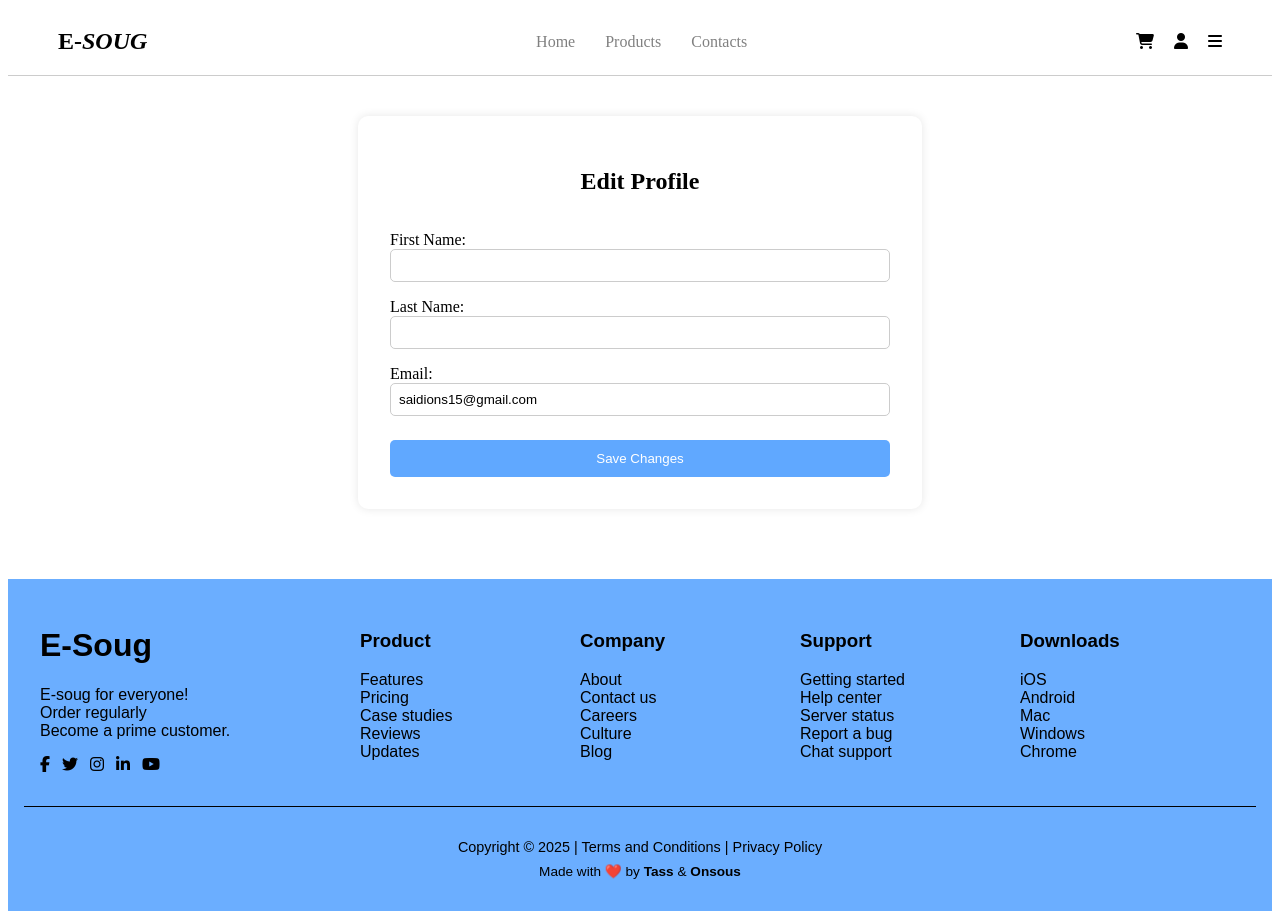
After one commit to saidions01/e-commerce-django, a Django app: page /edit-profile/ in a window 1280 px wide. The commit adds this page. Run offline with Django 5.2, Linux system fonts and the light colour scheme; a user stored in the database is signed in.

Commit message:
final commit

```diff
--- a/ecommerce_platform/urls.py
+++ b/ecommerce_platform/urls.py
@@ -20,15 +20,14 @@ from django.conf import settings
 from django.conf.urls.static import static
 from django.contrib.auth import views as auth_views
 from . import views
+
 urlpatterns = [
-    path('', views.home, name='root'),
+    path('', views.login_view, name='root'),
     path('admin/', admin.site.urls),
     path('', include('store.urls')),
     path('login/', auth_views.LoginView.as_view(template_name='registration/login.html'), name='login'),
-    path('logout/', auth_views.LogoutView.as_view(), name='logout'),
+    path('logout/', views.login_view, name='logout'),
 
-
-    path('', views.home, name='home')
 
 
 
--- a/ecommerce_platform/views.py
+++ b/ecommerce_platform/views.py
@@ -13,4 +13,4 @@ def product_list(request):
     return render(request, 'product_list.html')
 
 def login_view(request):
-    return render(request, '/ecommerce_platform/store/templates/registration/login.html')
+    return render(request, 'registration/login.html')
--- /dev/null
+++ b/store/templates/edit_profile.html
@@ -0,0 +1,89 @@
+{% load static %}
+<!DOCTYPE html>
+<html lang="en">
+<head>
+    <meta charset="UTF-8">
+    <title>Edit Profile</title>
+    <style>
+
+
+        .form-container {
+
+            background: white;
+            padding: 2rem;
+            max-width: 500px;
+
+            margin : 40px auto;
+            border-radius: 10px;
+            box-shadow: 0 0 10px rgba(0,0,0,0.1);
+        }
+
+        h2 {
+            text-align: center;
+        }
+
+        form {
+            display: flex;
+            flex-direction: column;
+        }
+
+        label {
+            margin-top: 1rem;
+        }
+
+        input {
+            padding: 0.5rem;
+            border: 1px solid #ccc;
+            border-radius: 5px;
+        }
+
+        button {
+            margin-top: 1.5rem;
+            padding: 0.7rem;
+            background-color: #60a8ff;
+            color: white;
+            border: none;
+            border-radius: 5px;
+            cursor: pointer;
+        }
+
+        button:hover {
+            background-color: #8abfff;
+        }
+
+        .message {
+            color: green;
+            text-align: center;
+        }
+    </style>
+</head>
+{% include 'navbar.html' %}
+<body>
+
+    {% if messages %}
+        <div class="message">
+            {% for message in messages %}
+                <p>{{ message }}</p>
+            {% endfor %}
+        </div>
+    {% endif %}
+
+    <div class="form-container">
+        <h2>Edit Profile</h2>
+        <form method="post">
+            {% csrf_token %}
+            <label for="first_name">First Name:</label>
+            <input type="text" name="first_name" value="{{ request.user.first_name }}">
+
+            <label for="last_name">Last Name:</label>
+            <input type="text" name="last_name" value="{{ request.user.last_name }}">
+
+            <label for="email">Email:</label>
+            <input type="email" name="email" value="{{ request.user.email }}">
+
+            <button type="submit">Save Changes</button>
+        </form>
+    </div>
+</body>
+</html>
+{% include 'footer.html' %}
--- a/store/templates/myaccount.html
+++ b/store/templates/myaccount.html
@@ -103,9 +103,9 @@
         </div>
 
         <div class="info">
-            <h2>Hello, Tass!</h2>
+            <h2>Hello, {{ request.user.first_name|default:request.user.username }}!</h2>
 
-            <a >Edit Profile</a>
+            <a  href="{% url 'edit_profile' %}">Edit Profile</a>
 
             <a href="{% url 'view_orders' %}">View Orders</a>
         </div>
--- a/store/templates/navbar.html
+++ b/store/templates/navbar.html
@@ -28,7 +28,7 @@
       color: {% if request.path == products_url %}black{% else %}gray{% endif %};
       font-weight: {% if request.path == products_url %}bold{% else %}normal{% endif %};">Products</a>
 
-    {% url 'contact' as contact_url %}
+    {% url 'contact_us' as contact_url %}
     <a href="{{ contact_url }}" style="text-decoration: none;
       color: {% if request.path == contact_url %}black{% else %}gray{% endif %};
       font-weight: {% if request.path == contact_url %}bold{% else %}normal{% endif %};">Contacts</a>
--- a/store/templates/signup.html
+++ b/store/templates/signup.html
@@ -123,7 +123,10 @@
     <div class="signup-box">
       <h2>Create Your Account</h2>
       {% if form.errors %}
-      <p class="error-message">Please fix the errors below.</p>
+      {{ form.username.errors }}
+      {{ form.email.errors }}
+      {{ form.password1.errors }}
+      {{ form.password2.errors }}
       {% endif %}
       <form method="post">
         {% csrf_token %}
--- a/store/urls.py
+++ b/store/urls.py
@@ -7,14 +7,17 @@ urlpatterns = [
 
     path('home/', views.home, name='home'),
     path('wishlist/', views.wishlist_view, name='wishlist'),
-    path('add-to-wishlist/<int:product_id>/', views.add_to_wishlist, name='add_to_wishlist'),
+    path('add_to_wishlist/<int:product_id>/', views.add_to_wishlist, name='add_to_wishlist'),
     path('wishlist/remove/<int:product_id>/', views.remove_from_wishlist, name='remove_from_wishlist'),
     path('product-list/', views.product_list, name='product_list'),
-    path('contact/', contact_view, name='contact'),
+    path('contact/', views.contact_us, name='contact_us'),
     path('myaccount/', views.my_account, name='my_account'),
     path('feedback/', views.feedback_view, name='feedback'),
     path('myorders/', views.view_orders, name='view_orders'),
     path('about-us/', views.about_us, name='about_us'),
     path('signup/', views.signup_view, name='signup'),
+    path('order/<int:product_id>/', views.place_order, name='place_order'),
+    path('edit-profile/', views.edit_profile, name='edit_profile'),
+    path('cancel-order/<int:order_id>/', views.cancel_order, name='cancel_order'),
 
 ]
--- a/store/views.py
+++ b/store/views.py
@@ -1,18 +1,17 @@
 
-
-from django.http import HttpResponse
+from django.http import JsonResponse
 from django.shortcuts import render, redirect, get_object_or_404
-from django.contrib.auth.decorators import login_required
-from .models import Wishlist, Product
+from .models import Wishlist, Product, Feedback, Category, Order
 from store import views
 import random
 from .forms import ContactForm
-from .models import Feedback
-from .models import Category
 from django.shortcuts import render, redirect
 from django.contrib.auth import login
 from .forms import SignUpForm
-
+from django.contrib.auth.decorators import login_required
+from django.views.decorators.http import require_GET
+from django.contrib import messages
+from .forms import ContactForm
 def home(request):
     all_products = list(Product.objects.all())
     random_products = random.sample(all_products, min(len(all_products), 8))
@@ -29,21 +28,27 @@ def home(request):
 def product_list(request):
     products = Product.objects.all()
     return render(request, 'product_list.html', {'products': products})
-
+@login_required
 def my_account(request):
     return render(request, 'myaccount.html')
+@login_required
+def wishlist_view(request):
+    wishlisted_items = Wishlist.objects.filter(user=request.user).select_related('product')
+    return render(request, 'wishlist.html', {'wishlisted_items': wishlisted_items})
+@login_required
+def add_to_wishlist(request, product_id):
+    product = get_object_or_404(Product, id=product_id)
+    Wishlist.objects.get_or_create(user=request.user, product=product)
+    return JsonResponse({'status': 'added'})
 
-def wishlist_view(request):
-    wishlisted_items = Wishlist.objects.select_related('product')
-
-    return render(request, 'wishlist.html', {'wishlisted_items': wishlisted_items})
+@login_required
+def remove_from_wishlist(request, product_id):
+    product = get_object_or_404(Product, id=product_id)
+    Wishlist.objects.filter(user=request.user, product=product).delete()
+    return redirect('wishlist')
 
 
-def add_to_wishlist(request, product_id):
-    product = get_object_or_404(Product, id=product_id)
-    Wishlist.objects.get_or_create( product=product)
-    return redirect('wishlist')
-
+@login_required
 def view_orders(request):
     return render(request, 'view_orders.html')
 
@@ -51,11 +56,9 @@ def about_us(request):
     return render(request, 'about_us.html')
 
 
+def login_view(request):
+    return render(request, 'login.html')
 
-def remove_from_wishlist(request, product_id):
-    product = get_object_or_404(Product, id=product_id)
-    Wishlist.objects.filter( product=product).delete()
-    return redirect('wishlist')
 
 def contact_view(request):
     if request.method == 'POST':
@@ -75,8 +78,74 @@ def signup_view(request):
         form = SignUpForm(request.POST)
         if form.is_valid():
             user = form.save()
-            login(request, user)  # Log the user in directly after signing up
-            return redirect('/login')  # redirect to your homepage
+            login(request, user)
+            return redirect('/login')  # You might want to redirect to home or dashboard instead
     else:
         form = SignUpForm()
     return render(request, 'signup.html', {'form': form})
+
+@login_required
+def logout_view(request):
+    return render(request, 'logout.html')
+@login_required
+def place_order(request, product_id):
+    product = get_object_or_404(Product, id=product_id)
+
+    Order.objects.create(
+        user=request.user,
+        product=product,
+        status='Pending'
+    )
+
+    return redirect('view_orders')
+
+
+
+@login_required
+def view_orders(request):
+    current_user = request.user
+    user_orders = Order.objects.filter(user=current_user).order_by('-date_ordered')
+    return render(request, 'view_orders.html', {'orders': user_orders})
+@login_required
+def cancel_order(request, order_id):
+    order = get_object_or_404(Order, id=order_id, user=request.user)
+
+    if order.status == 'Pending':
+        order.delete()
+        messages.success(request, f"Order #{order.id} has been canceled.")
+    else:
+        messages.warning(request, "Only pending orders can be canceled.")
+
+    return redirect('view_orders')
+
+@login_required
+def edit_profile(request):
+    if request.method == 'POST':
+        first_name = request.POST.get('first_name')
+        last_name = request.POST.get('last_name')
+        email = request.POST.get('email')
+
+        user = request.user
+        user.first_name = first_name
+        user.last_name = last_name
+        user.email = email
+        user.save()
+
+        messages.success(request, 'Profile updated successfully!')
+        return redirect('edit_profile')
+
+    return render(request, 'edit_profile.html')
+
+def contact_us(request):
+    if request.method == 'POST':
+        form = ContactForm(request.POST)
+        if form.is_valid():
+            form.save()
+            messages.success(request, "Your message has been sent successfully!")
+            return redirect('contact_us')  # Redirect after successful submission
+        else:
+            messages.error(request, "There was an error. Please try again.")  # This will now be triggered if form is not valid
+    else:
+        form = ContactForm()
+
+    return render(request, 'contact.html', {'form': form})
```
Also changed, not shown: store/forms.py (+8 -0 lines), store/models.py (+29 -0 lines), store/templates/contact.html (+4 -3 lines), store/templates/product_list.html (+53 -26 lines), store/templates/view_orders.html (+13 -16 lines), store/templates/wishlist.html (+37 -18 lines), db.sqlite3, store/migrations/0008_order.py (added), store/migrations/0009_order_quantity.py (added), store/migrations/0010_contact.py (added).
